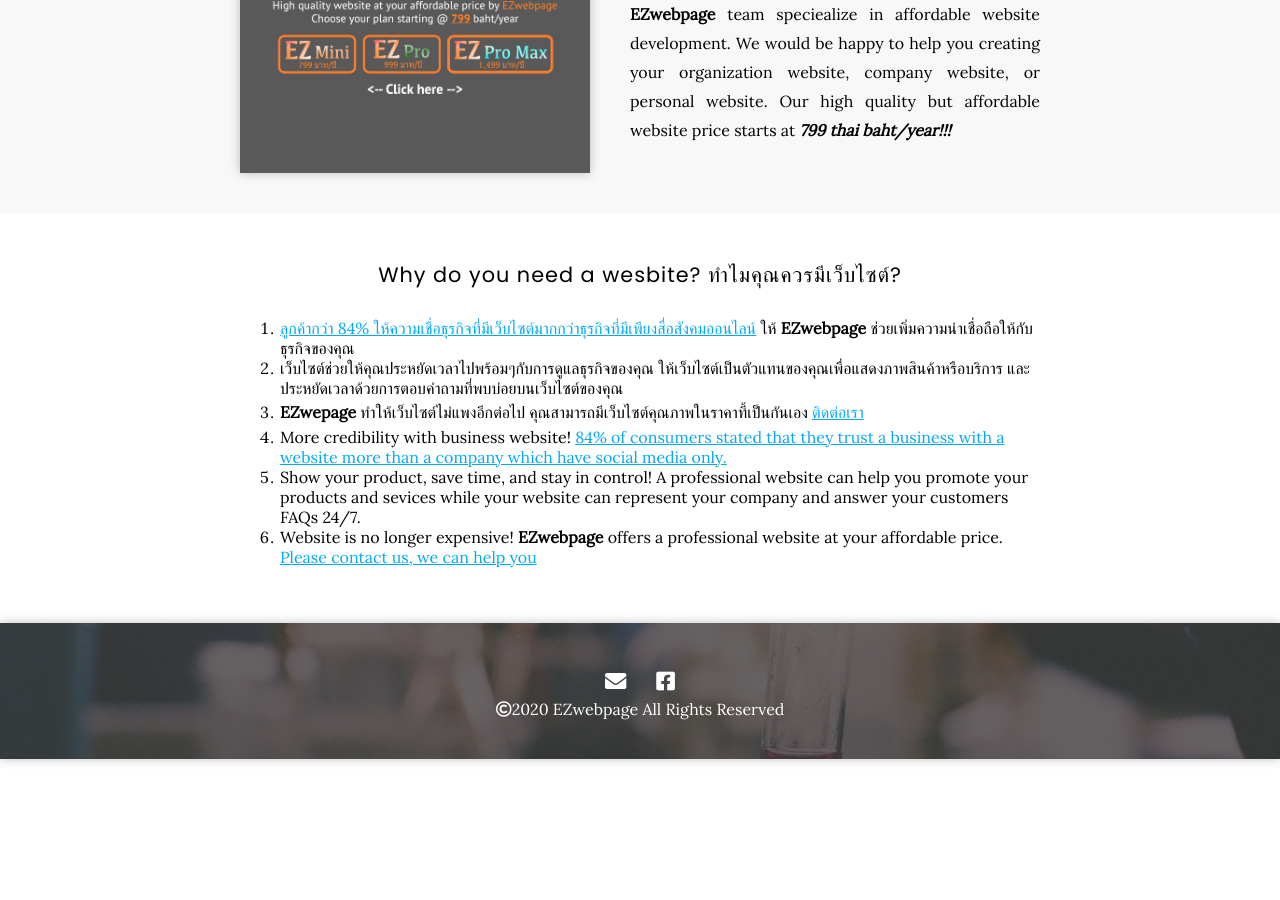
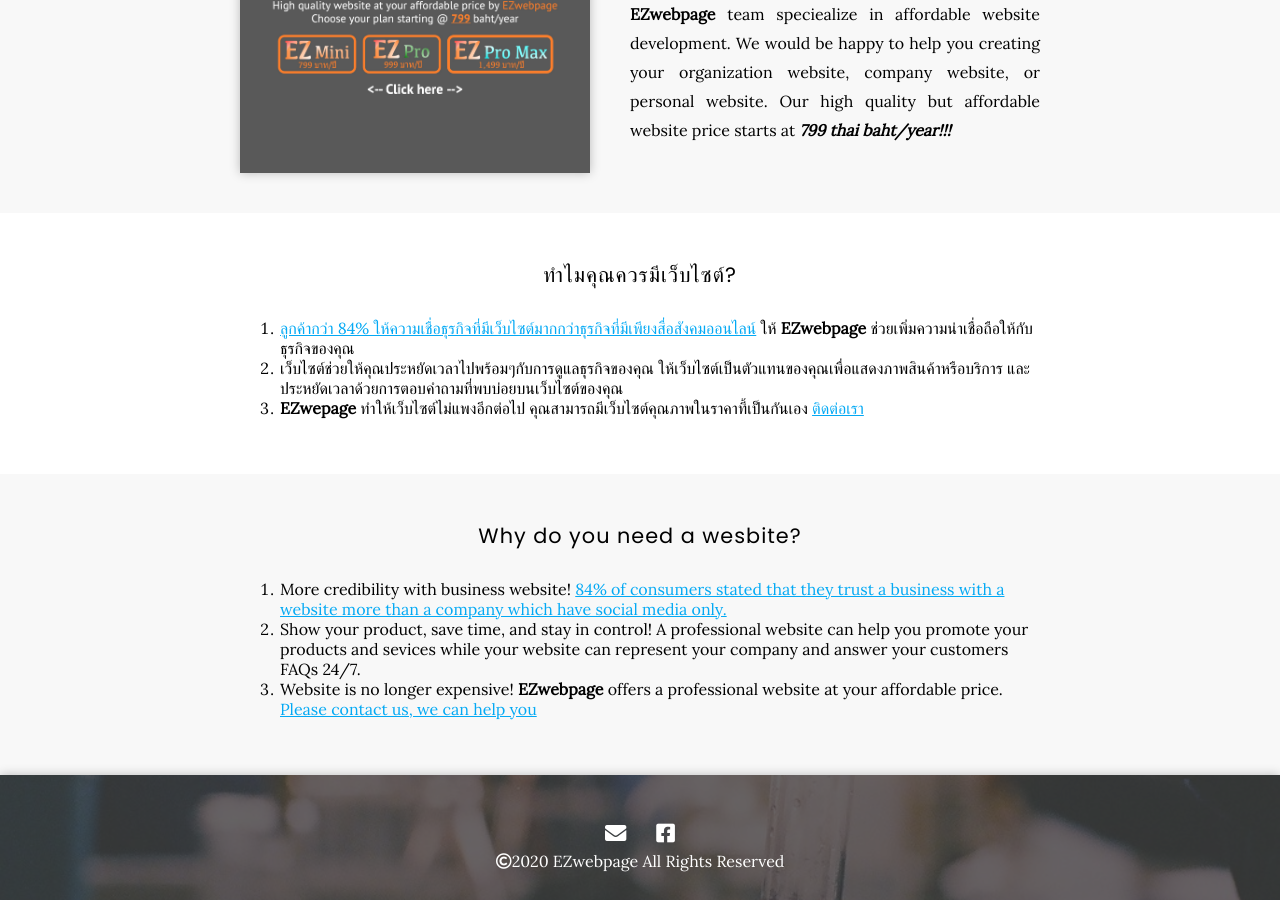
Before and after one commit to EZwebpage/Showcase, a Jekyll site: the page built from index.md, in a window 1280 px wide and 900 px high, scrolled down 1267 px. Built offline with Jekyll 4.4.1, drawn with Linux system fonts in a browser that asks for light colours; nearby versions of some CDN libraries.

```diff
--- a/index.md
+++ b/index.md
@@ -36,13 +36,14 @@ title: Home
   text=text
 %}
 
-## Why do you need a wesbite? ทำไมคุณควรมีเว็บไซต์?
+## ทำไมคุณควรมีเว็บไซต์?
 
 1. [ลูกค้ากว่า 84% ให้ความเชื่อธุรกิจที่มีเว็บไซต์มากกว่าธุรกิจที่มีเพียงสื่อสังคมออนไลน์](https://blog.verisign.com/getting-online/verisign-2015-online-survey-97-percent-of-smbs-would-recommend-having-a-website-to-other-smbs/) ให้ **EZwebpage** ช่วยเพิ่มความน่าเชื่อถือให้กับธุรกิจของคุณ
 2. เว็บไซต์ช่วยให้คุณประหยัดเวลาไปพร้อมๆกับการดูแลธุรกิจของคุณ ให้เว็บไซต์เป็นตัวแทนของคุณเพื่อแสดงภาพสินค้าหรือบริการ และประหยัดเวลาด้วยการตอบคำถามที่พบบ่อยบนเว็บไซต์ของคุณ
 3. **EZwepage** ทำให้เว็บไซต์ไม่แพงอีกต่อไป คุณสามารถมีเว็บไซต์คุณภาพในราคาที้เป็นกันเอง
 [ติดต่อเรา](/contact)
 
+## Why do you need a wesbite?
 1. More credibility with business website! [84% of consumers stated that they trust a business with a website more than a company which have social media only.](https://blog.verisign.com/getting-online/verisign-2015-online-survey-97-percent-of-smbs-would-recommend-having-a-website-to-other-smbs/)
 2. Show your product, save time, and stay in control! A professional website can help you promote your products and sevices while your website can represent your company and answer your customers FAQs 24/7.
 3. Website is no longer expensive! **EZwebpage** offers a professional website at your affordable price.
```
